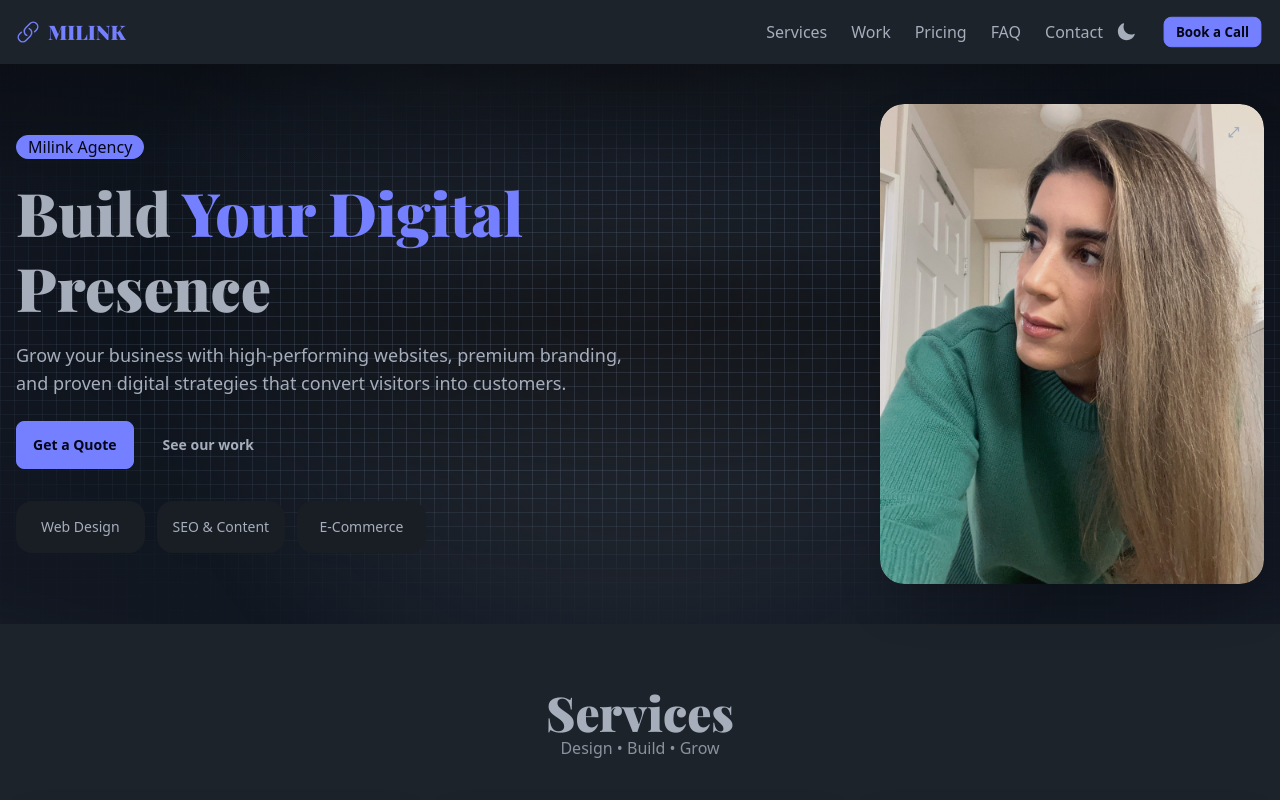
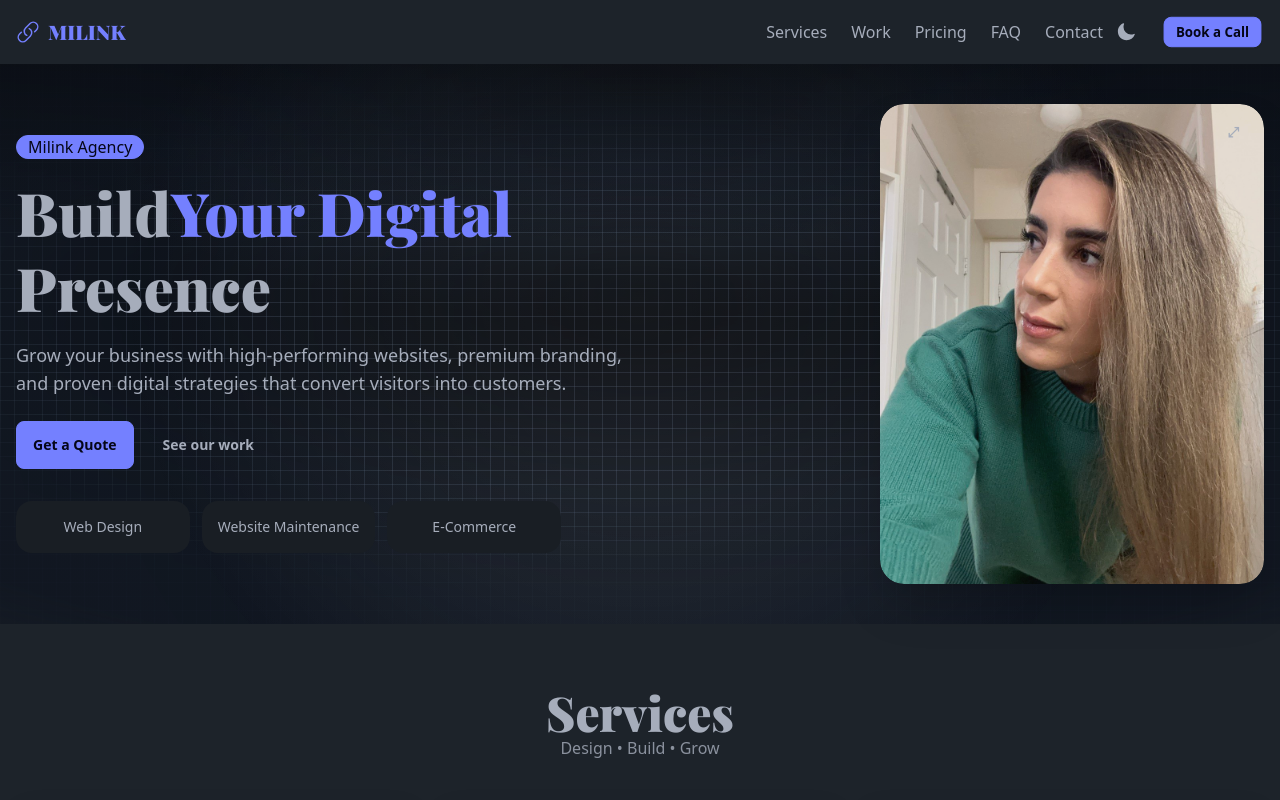
Before and after one commit to miladmo68/milink-pro, a React (Vite) app: page / in a window 1280 px wide. Shown: the top 800 px of the page. Built offline with nearby package versions, Linux system fonts and the light colour scheme; the HTML template or start-up script is replaced by a standard one.

Commit message:
hero fixed

```diff
--- a/src/sections/Hero.jsx
+++ b/src/sections/Hero.jsx
@@ -90,10 +90,12 @@ export default function Hero({ onOpenLightbox }) {
               Milink Agency
             </motion.div>
 
-            {/* Heading */}
+            {/* Heading with mobile-only line breaks */}
             <motion.h1 className="leading-tight" variants={fromTop}>
-              Build <span className="text-primary">Your Digital </span>
-              Presence
+              Build
+              <br className="block md:hidden" />
+              <span className="text-primary">Your Digital</span>
+              <br className="block md:hidden" /> Presence
             </motion.h1>
 
             {/* Paragraph */}
@@ -122,7 +124,9 @@ export default function Hero({ onOpenLightbox }) {
               variants={fadeIn}
             >
               <div className="rounded-box bg-base-200 p-4">Web Design</div>
-              <div className="rounded-box bg-base-200 p-4">SEO & Content</div>
+              <div className="rounded-box bg-base-200 p-4">
+                Website Maintenance
+              </div>
               <div className="rounded-box bg-base-200 p-4">E-Commerce</div>
             </motion.div>
           </motion.div>
```
